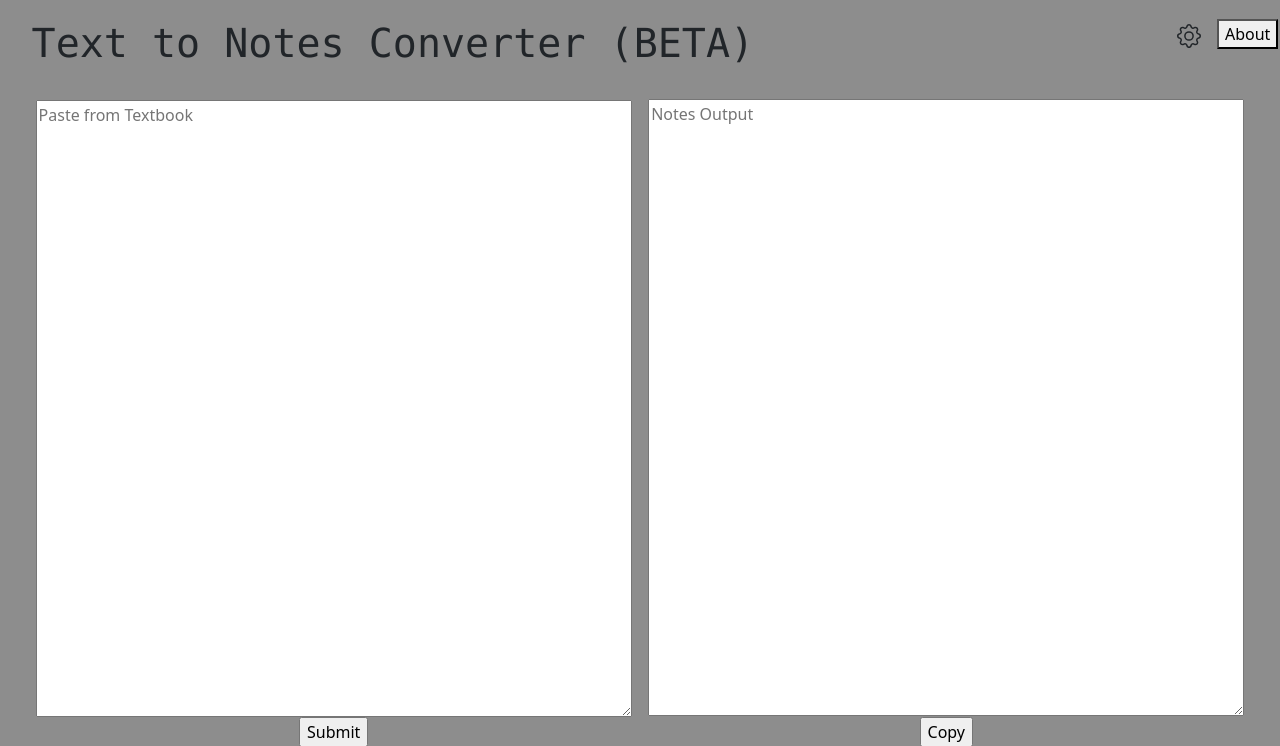
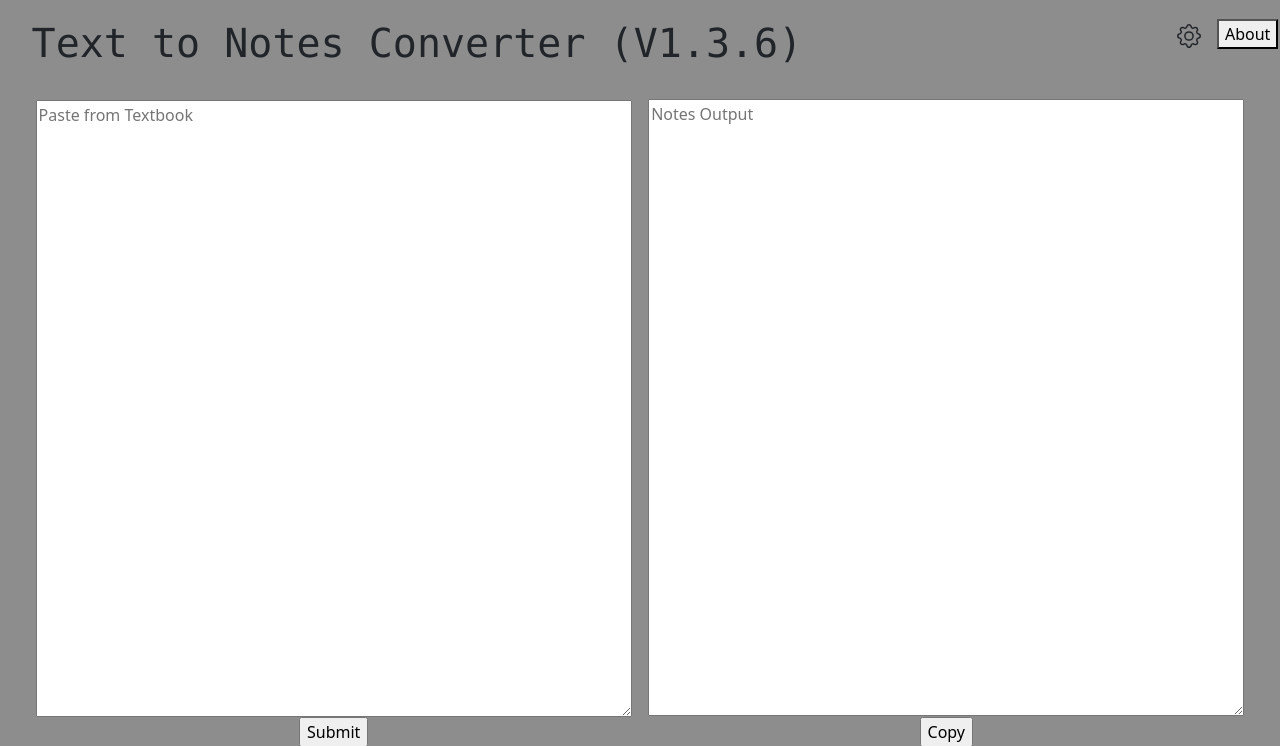
Before and after one commit to Tennis-Ball/AI-Text-To-Notes-Converter, a Python web app: template app/templates/home.html.j2 in a window 1280 px wide. Shown: the top 746 px of the page. Run offline with Jinja, Linux system fonts and the light colour scheme; the template is opened without the code that fills it, so the values that code supplies are empty.

Commit message:
official V1 release

```diff
--- a/app/templates/home.html.j2
+++ b/app/templates/home.html.j2
@@ -42,7 +42,7 @@
 			</div>
 			<button type="button" onclick="location.href='/about'">About</button>
 		</div>
-		<h1 style="font-family: Lucida Console, Courier New, monospace; padding-left: 1%">Text to Notes Converter (BETA)</h1>
+		<h1 style="font-family: Lucida Console, Courier New, monospace; padding-left: 1%">Text to Notes Converter (V1.3.6)</h1>
 		<br>
 
 		<div style="text-align: center;">
```
